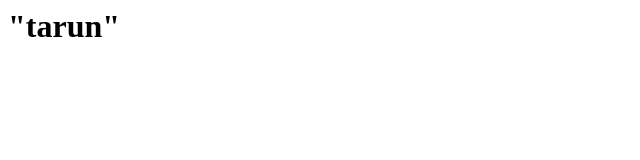
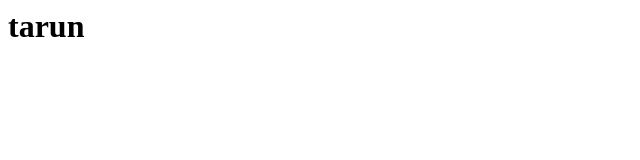
Before and after one commit to Jangidtarun/addwebpages, a plain HTML site: page index.html in a window 1280 px wide. Shown: the full height of the page, 0-640 px from the left. Drawn offline with Linux system fonts and the light colour scheme.

Commit message:
removed quotes

```diff
--- a/index.html
+++ b/index.html
@@ -1,5 +1,5 @@
 <html>
 	<body>
-		<h1>"tarun"</h1>
+		<h1>tarun</h1>
 	</body>
 </html>
```
